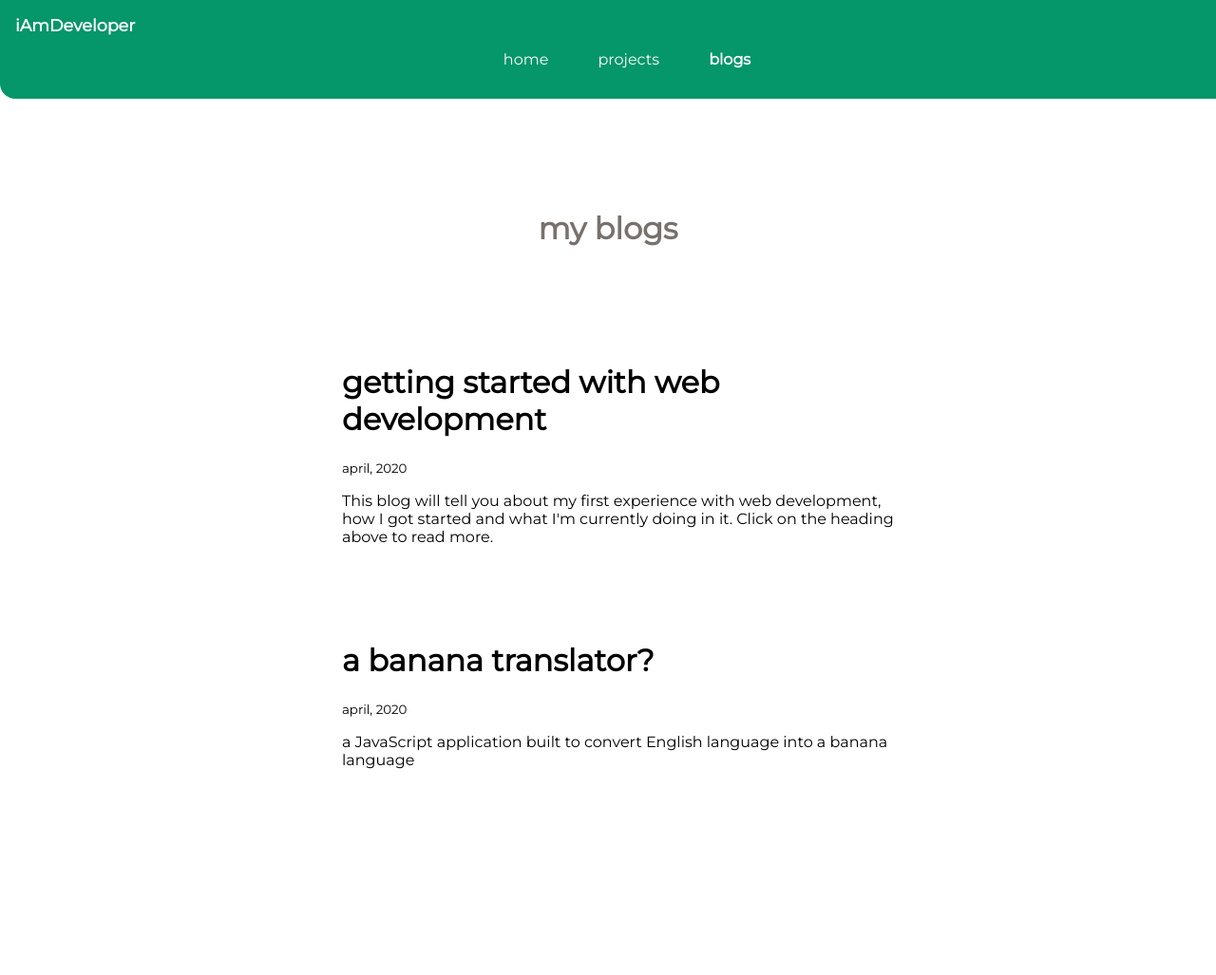
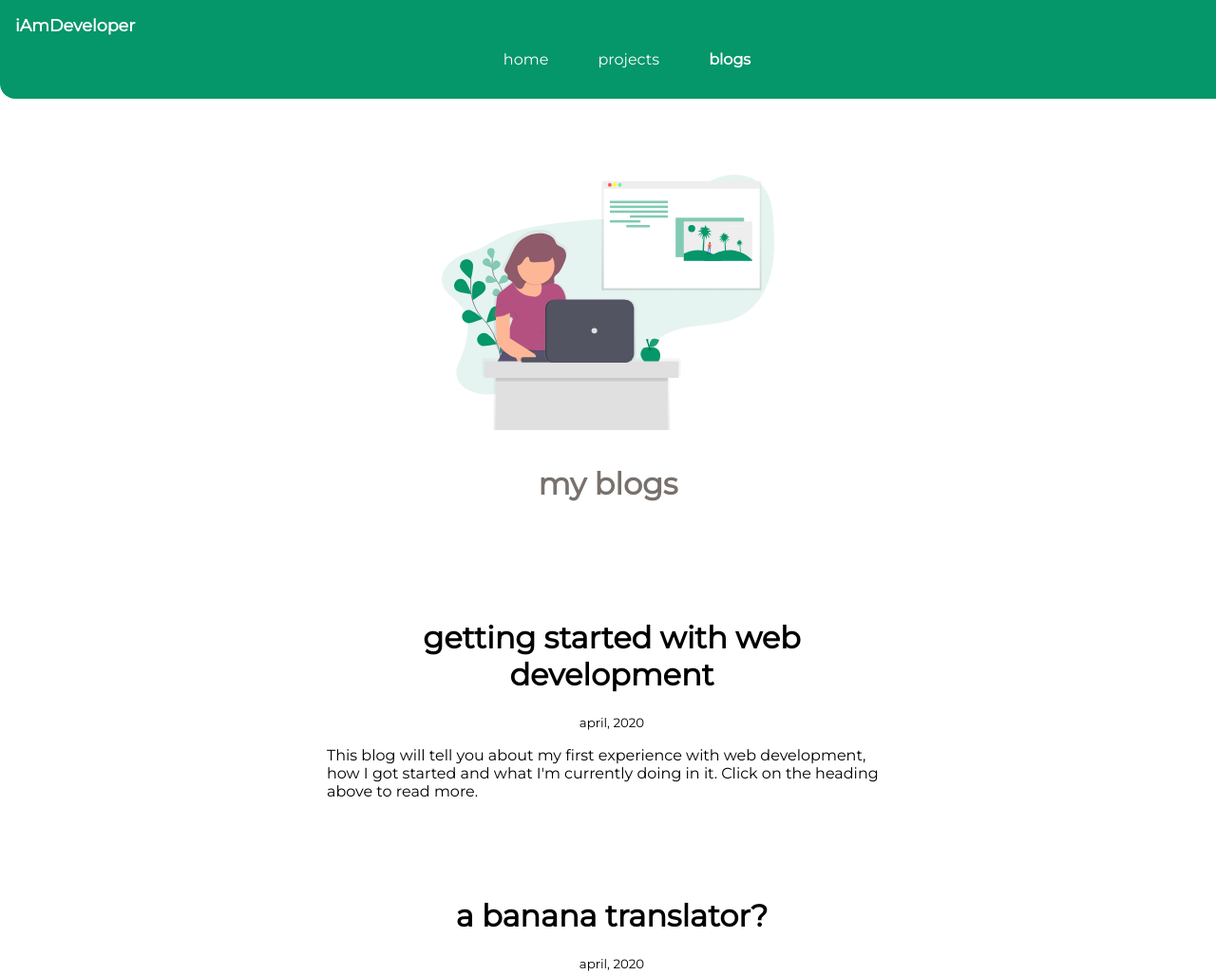
Before and after one commit to LakGupta/neogcamp-lesson-3-live, a plain HTML site: page blogs.html in a window 1280 px wide. Shown: the top 1027 px of the page at 95% size. Before the commit the page ends 874 px from the top, so only its background shows below. Drawn offline with Linux system fonts and the light colour scheme.

Commit message:
update: fixed align, added image

```diff
--- a/blogs.html
+++ b/blogs.html
@@ -28,22 +28,27 @@
         </ul>
     </nav>
     <header class="hero">
-        <h1 class="hero-heading">my blogs</h1>
+        <img class="hero-img" src="images/blog-image.svg"/>
+       <h1 class="hero-heading">my blogs</h1>
     </header>
 
     <ul class="non-bullet">
         <li>
             <div class="container container-center padding-pd">
-            <h1><a class="blog-link" href="/first-blog-page.html" target="_blank">getting started with web development</a></h1>
+            <div class="text-center"><h1><a class="blog-link " href="/first-blog-page.html" target="_blank">getting started with web development</a></h1>
             <small>april, 2020</small>
+            </div>
             <p>This blog will tell you about my first experience with web development, how I got started and what I'm currently doing in it. Click on the heading above to read more.</p>
         </div>
         </li>
 
         <li>
             <div class="container container-center padding-pd">
-            <h1>a banana translator?</h1>
+
+            <div class="text-center">
+                    <h1>a banana translator?</h1>
             <small>april, 2020</small>
+            </div>
             <p>a JavaScript application built to convert English language into a banana language</p>
         </div>
         </li>
--- a/style.css
+++ b/style.css
@@ -133,7 +133,10 @@ list-style: none;
 }
 
 .padding-pd{
-    padding: 2rem;
+
+    padding-top: 2rem;
+    padding-bottom: 2rem;
+    padding-right: 3rem;
 }
 
 .font-size{
@@ -150,3 +153,7 @@ list-style: none;
     text-decoration: none;
     color: black;
 }
+
+.text-center{
+    text-align: center;
+}
```
Also changed, not shown: index.html (+1 -1 lines), images/blog-image.svg (added).
